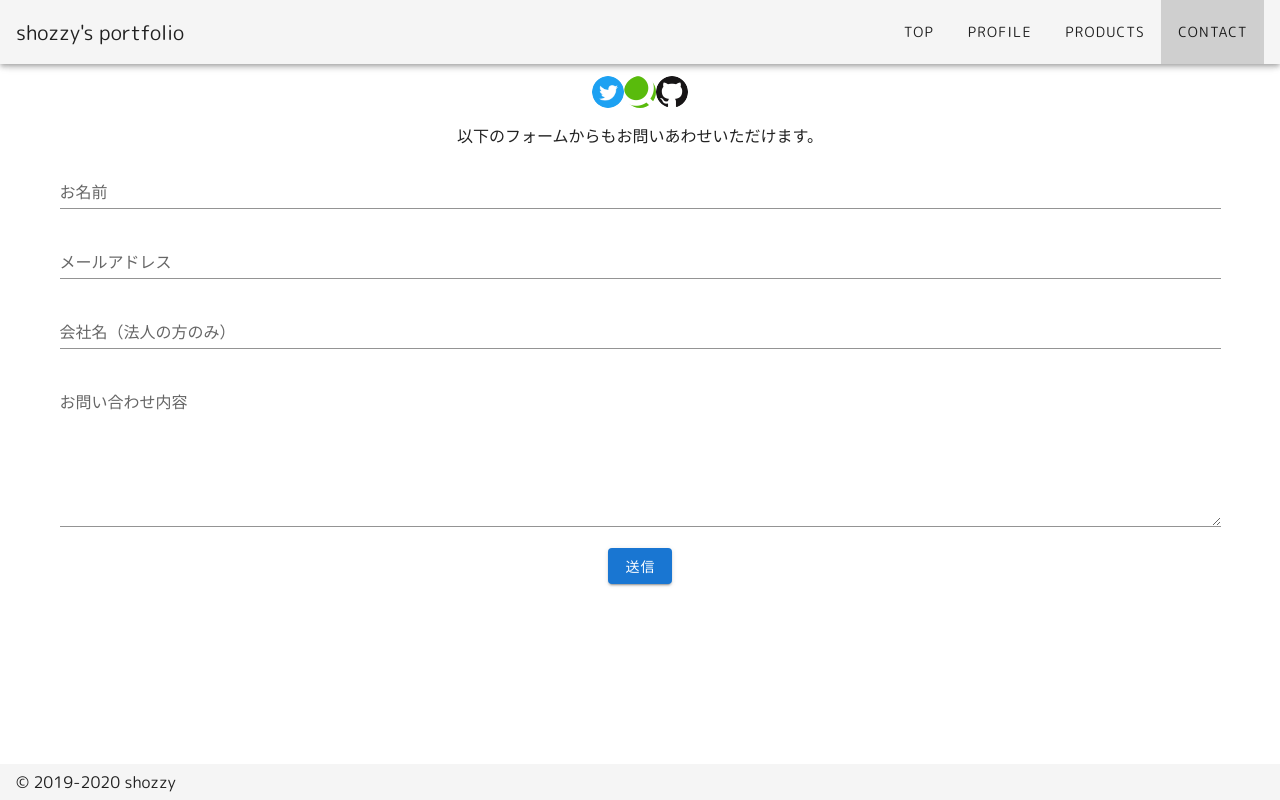
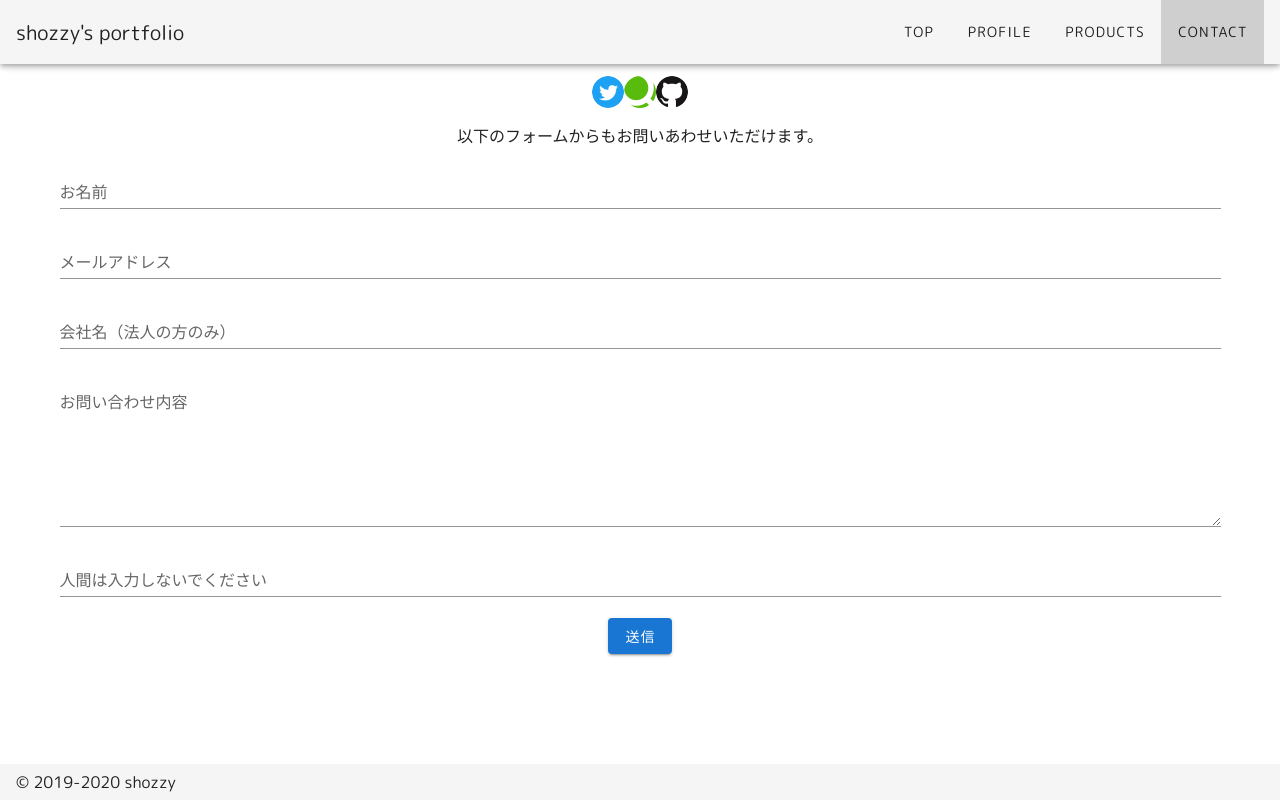
Before and after one commit to shozzy/portfolio-vue, a Nuxt app: page /contact in a window 1280 px wide. Built offline with nearby package versions, Linux system fonts and the light colour scheme.

Commit message:
bot-fieldの修正

```diff
--- a/pages/contact.vue
+++ b/pages/contact.vue
@@ -56,7 +56,7 @@
         <v-text-field
           v-model="botfield"
           label="人間は入力しないでください"
-          v-show="false"
+          v-show="true"
         />
         <v-btn color="primary" @click="submit">送信</v-btn>
       </v-form>
@@ -92,7 +92,7 @@ export default {
       params.append('company', this.company)
       params.append('message', this.message)
       params.append('bot-field', this.botfield)
-
+      console.log('params='+params)
       const response = await this.$axios.$post(window.location.origin, params)
       console.log(response)
     },
--- a/static/dummy-contact-form.html
+++ b/static/dummy-contact-form.html
@@ -1,7 +1,7 @@
 <!DOCTYPE html>
 <html>
   <body>
-    <!-- 完全にダミーフォーム専用で作る -->
+    <!-- 完全にダミーフォーム専用 -->
     <form name="contact" netlify netlify-honeypot="bot-field" hidden>
       <input type="text" name="name" />
       <input type="text" name="email" />
```
